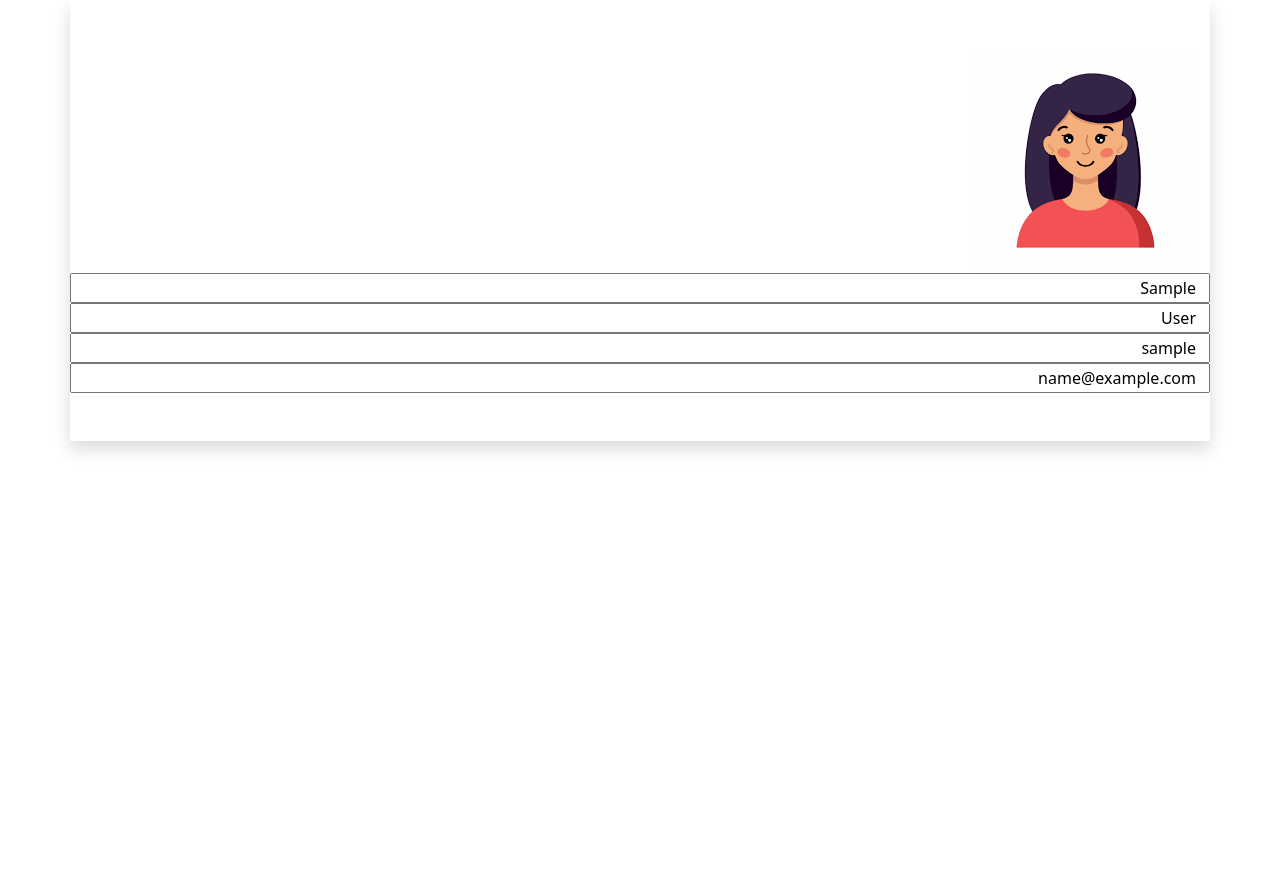
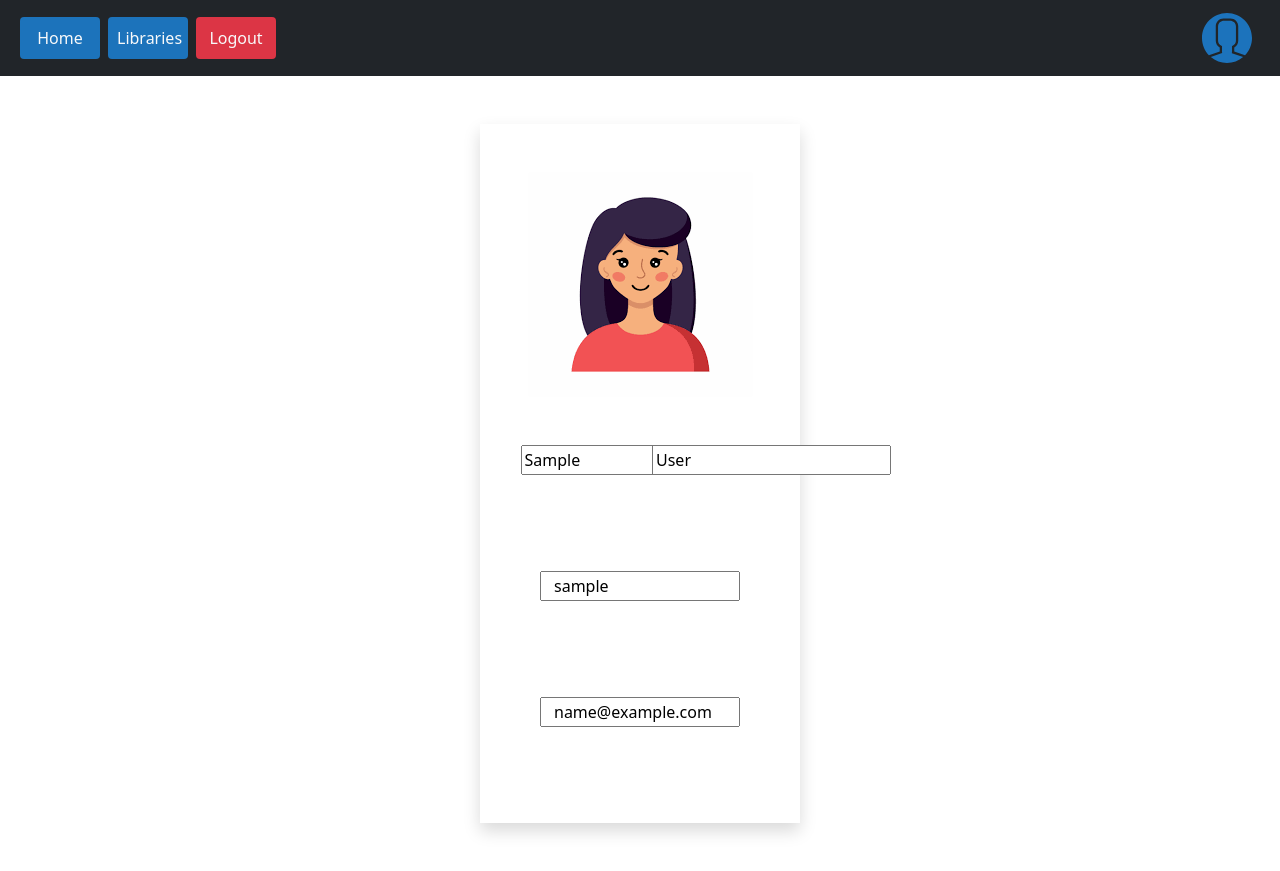
Before and after one commit to sadlibrary/web, a Django app: page /auth/profile/ in a window 1280 px wide. Before the commit the page ends 453 px from the top, so only its background shows below. Run offline with Django 4.2, Linux system fonts and the light colour scheme; the visitor is signed in with stand-in values (Sample User, id 1).

Commit message:
Making it look good

```diff
--- a/web/authentication/templates/authentication/defualt.html
+++ b/web/authentication/templates/authentication/defualt.html
@@ -7,10 +7,12 @@
           rel="stylesheet" integrity="sha384-1BmE4kWBq78iYhFldvKuhfTAU6auU8tT94WrHftjDbrCEXSU1oBoqyl2QvZ6jIW3"
           crossorigin="anonymous">
 </head>
-<body dir="rtl">
-<div class="container py-5 justify-content-center align-items-center shadow">
+<body>
+{% include "authentication/nav.html" %}
+<div class="container py-5 d-flex flex-column justify-content-center align-items-center shadow mx-auto m-5 w-25">
     {% block content %}{% endblock %}
 </div>
+
 <script src="https://cdn.jsdelivr.net/npm/bootstrap@5.1.3/dist/js/bootstrap.bundle.min.js"
         integrity="sha384-ka7Sk0Gln4gmtz2MlQnikT1wXgYsOg+OMhuP+IlRH9sENBO0LRn5q+8nbTov4+1p"
         crossorigin="anonymous"></script>
--- a/web/authentication/templates/authentication/profile.html
+++ b/web/authentication/templates/authentication/profile.html
@@ -2,14 +2,15 @@
 {% load static %}
 {% block content %}
 <img src="{% static 'authentication/images/profile.png' %}" class="rounded" alt="profilephoto">
-<div class="row">
-    <input type="text" readonly value="{{ user.first_name }}">
-    <input type="text" readonly value="{{ user.last_name }}">
-</div>
-<div class="row">
-    <input type="text" readonly value="{{ user.username }}">
-</div>
-<div class="row">
-    <input type="text" readonly value="{{ user.email }}">
-</div>
+<div class="row m-5">
+        <div class="col-6"><input type="text" readonly value="{{ user.first_name }}"></div>
+
+        <div class="col-6"><input type="text" readonly value="{{ user.last_name }}"></div>
+    </div>
+    <div class="row m-5">
+        <input type="text" readonly value="{{ user.username }}">
+    </div>
+    <div class="row m-5">
+        <input type="text" readonly value="{{ user.email }}">
+    </div>
 {% endblock %}
```
